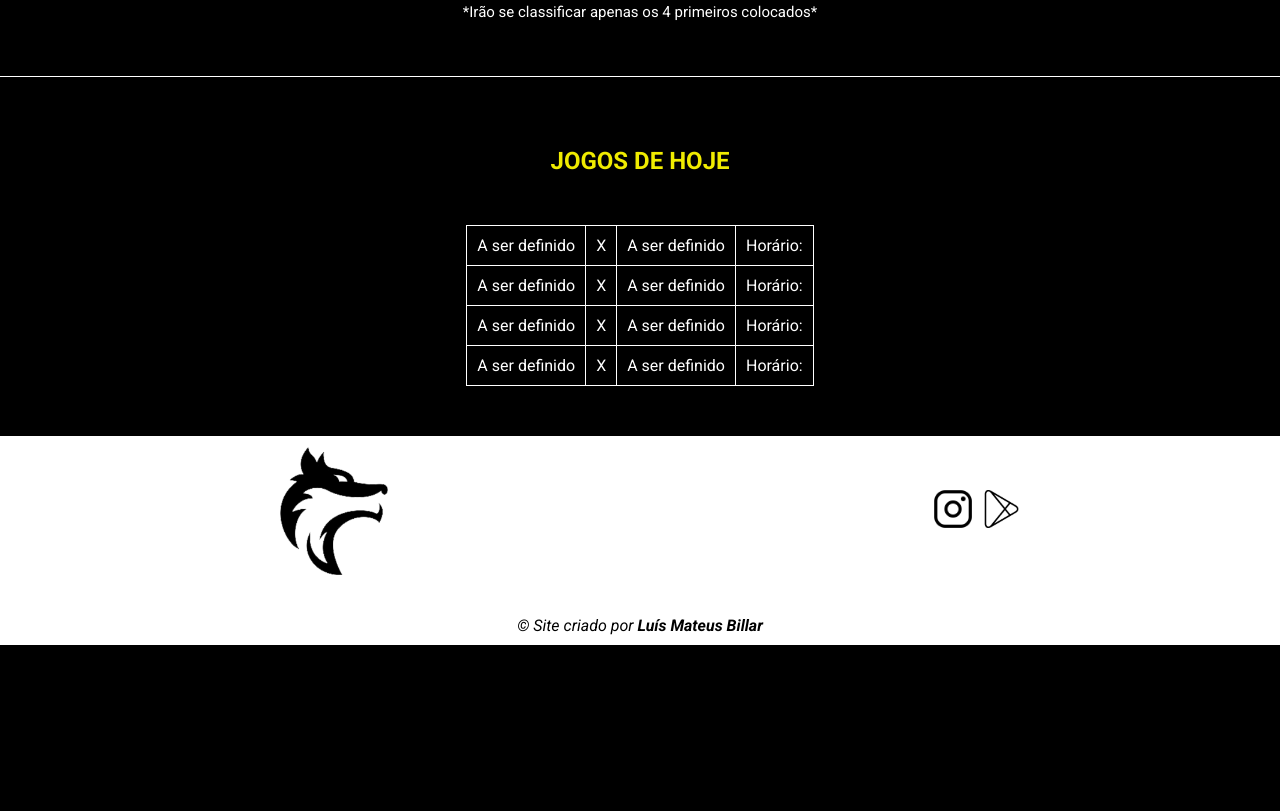
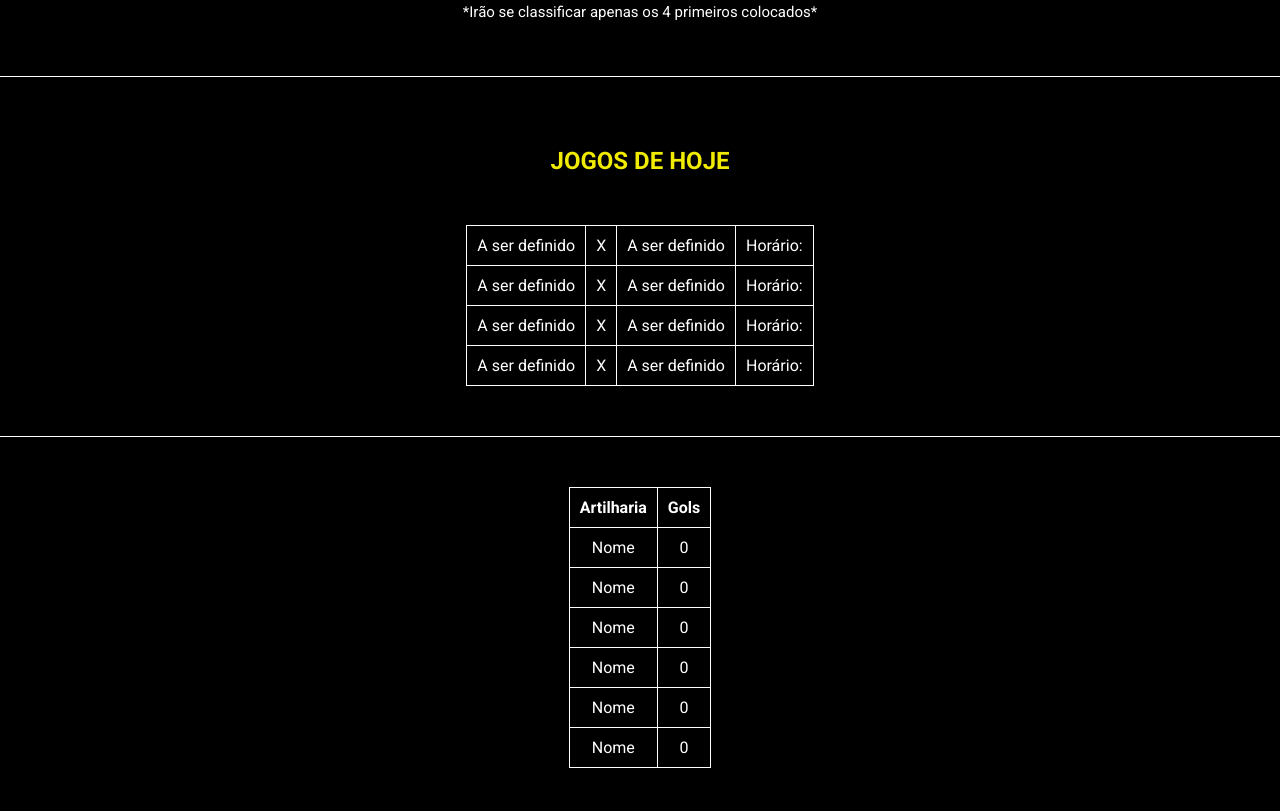
Before and after one commit to luismateus23/tbp-league-society, a plain HTML site: page index.html in a window 1280 px wide. Shown: the part 1309-2120 px from the top of the page. Before the commit the page ends 1954 px from the top, so only its background shows below. Drawn offline with Linux system fonts and the light colour scheme.

Commit message:
Update index.html

```diff
--- a/index.html
+++ b/index.html
@@ -144,6 +144,9 @@
             height: 50px;
             padding: 5px;
         }
+        #jogos{
+            border-bottom: 1px solid white;
+        }
 
 
     </style>
@@ -258,6 +261,44 @@
             </tr>
         </table>
     </div>
+    <div id="artilheiro">
+        <table>
+            <thead>
+                <tr>
+                    <th>
+                        Artilharia
+                    </th>
+                    <th>Gols</th>
+                </tr>
+            </thead>
+            <tr>
+                <td>Nome</td>
+                <td>0</td>
+            </tr>
+            <tr>
+                <td>Nome</td>
+                <td>0</td>
+            </tr>
+            <tr>
+                <td>Nome</td>
+                <td>0</td>
+            </tr>
+            <tr>
+                <td>Nome</td>
+                <td>0</td>
+            </tr>
+            <tr>
+                <td>Nome</td>
+                <td>0</td>
+            </tr>
+            <tr>
+                <td>Nome</td>
+                <td>0</td>
+            </tr>
+
+        </table>
+    </div>
+
 
     <footer>
         <div id="rodape1">
```
